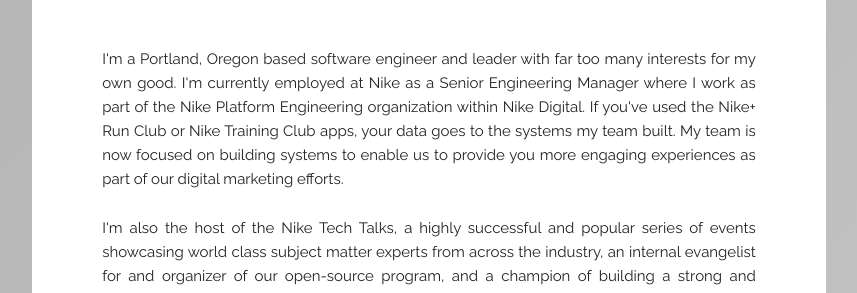
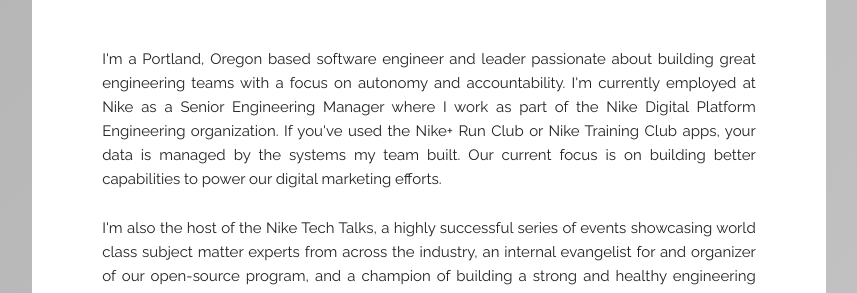
Before and after one commit to tlockney/thomas.lockney.net, a plain HTML site: page site/index.html in a window 1280 px wide. Shown: the part 644-937 px from the top of the page, without its empty margins (211-1068 px from the left). Drawn offline with Linux system fonts and the light colour scheme.

Commit message:
more wordsmithing

```diff
--- a/site/index.html
+++ b/site/index.html
@@ -53,10 +53,10 @@
             <div class="body">
                 <div class="bio">
                     <p>
-                        I'm a Portland, Oregon based software engineer and leader with far too many interests for my own good. I'm currently employed at Nike as a Senior Engineering Manager where I work as part of the Nike Platform Engineering organization within Nike Digital. If you've used the Nike+ Run Club or Nike Training Club apps, your data goes to the systems my team built. My team is now focused on building systems to enable us to provide you more engaging experiences as part of our digital marketing efforts.
+                        I'm a Portland, Oregon based software engineer and leader passionate about building great engineering teams with a focus on autonomy and accountability. I'm currently employed at Nike as a Senior Engineering Manager where I work as part of the Nike Digital Platform Engineering organization. If you've used the Nike+ Run Club or Nike Training Club apps, your data is managed by the systems my team built. Our current focus is on building better capabilities to power our digital marketing efforts.
                     </p>
                     <p>
-                        I'm also the host of the Nike Tech Talks, a highly successful and popular series of events showcasing world class subject matter experts from across the industry, an internal evangelist for and organizer of our open-source program, and a champion of building a strong and healthy engineering culture.
+                        I'm also the host of the Nike Tech Talks, a highly successful series of events showcasing world class subject matter experts from across the industry, an internal evangelist for and organizer of our open-source program, and a champion of building a strong and healthy engineering culture.
                     </p>
                     <p>
                         At various times I have been:
```
